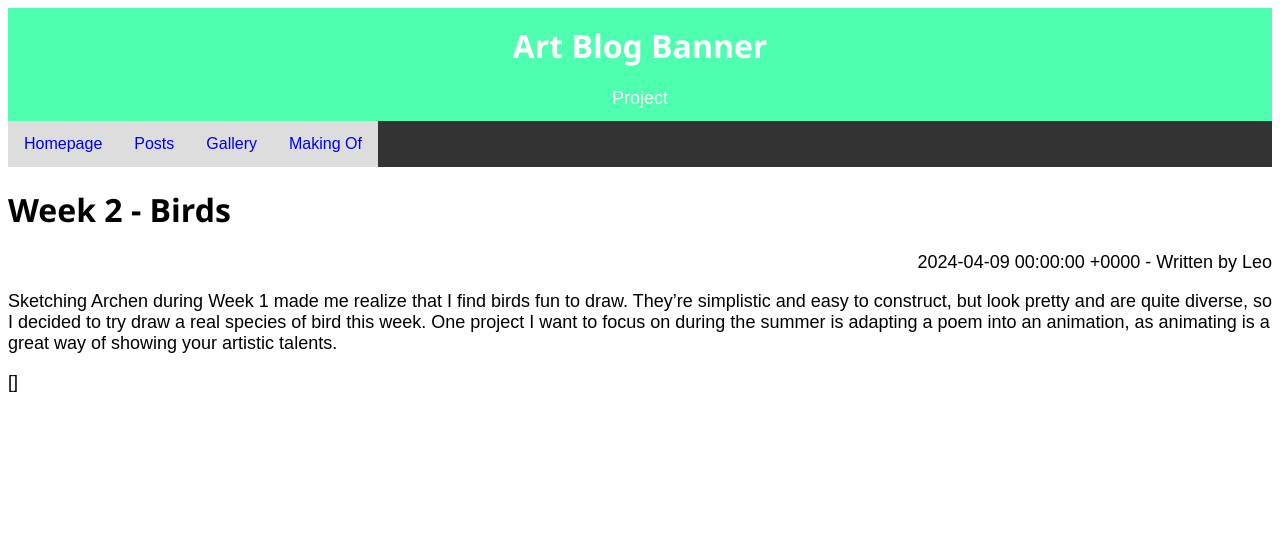
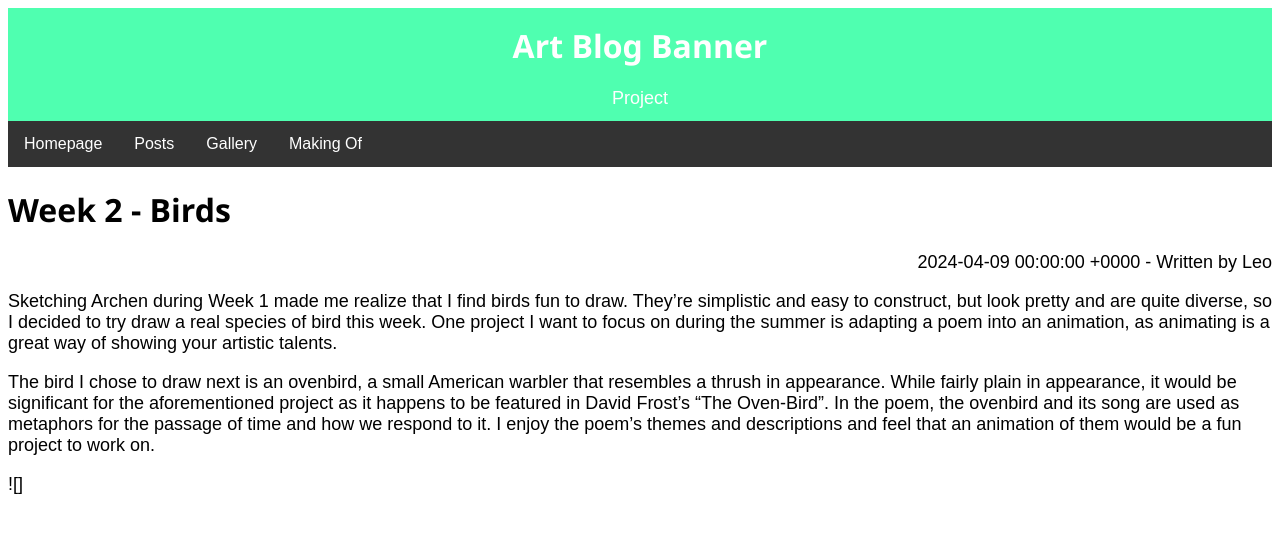
Before and after one commit to LC-C00262339/lc-c00262339.github.io, a Jekyll site: the page built from bundle/_posts/2024-04-09-week-two-post.md, in a window 1280 px wide. Shown: the top 533 px of the page. Built offline with Jekyll 4.4.1, drawn with Linux system fonts in a browser that asks for light colours.

Commit message:
CSS touch ups

```diff
--- a/bundle/_layouts/default.html
+++ b/bundle/_layouts/default.html
@@ -5,6 +5,7 @@
     <meta name=viewport content="width=device-width, initial-scale=1">
     <title>{{ page.title }}</title>
     <link rel="stylesheet" href="/css/stylesheet.css">
+    <link href="https://fonts.googleapis.com/css2?family=Montserrat&display=swap" rel="stylesheet">
 </head>
 
 
--- a/bundle/_posts/2024-04-09-week-two-post.md
+++ b/bundle/_posts/2024-04-09-week-two-post.md
@@ -7,4 +7,6 @@ date: 2024-04-09
 
 Sketching Archen during Week 1 made me realize that I find birds fun to draw. They're simplistic and easy to construct, but look pretty and are quite diverse, so I decided to try draw a real species of bird this week. One project I want to focus on during the summer is adapting a poem into an animation, as animating is a great way of showing your artistic talents.
 
-[]
+The bird I chose to draw next is an ovenbird, a small American warbler that resembles a thrush in appearance. While fairly plain in appearance, it would be significant for the aforementioned project as it happens to be featured in David Frost's "The Oven-Bird". In the poem, the ovenbird and its song are used as metaphors for the passage of time and how we respond to it. I enjoy the poem's themes and descriptions and feel that an animation of them would be a fun project to work on.
+
+![]
--- a/bundle/css/stylesheet.css
+++ b/bundle/css/stylesheet.css
@@ -24,7 +24,7 @@ h1
     margin: 0;
     padding: 0;
     overflow: hidden;
-     background-color: #333;
+    background-color: #333;
 }
 
 .navbar li
@@ -37,7 +37,8 @@ h1
     display: block;
     padding: 14px 16px;
     text-align: center;
-    background-color: #dddddd;
+    color: white;
+    background-color: #333;
     text-decoration: none;
 }
 
```
